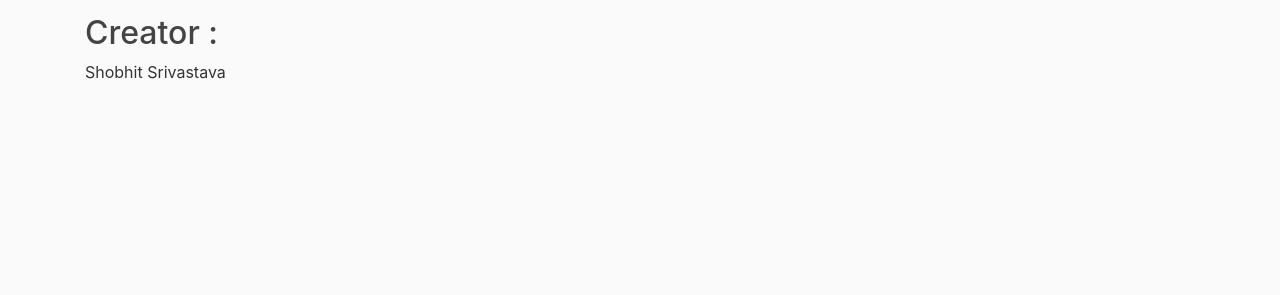
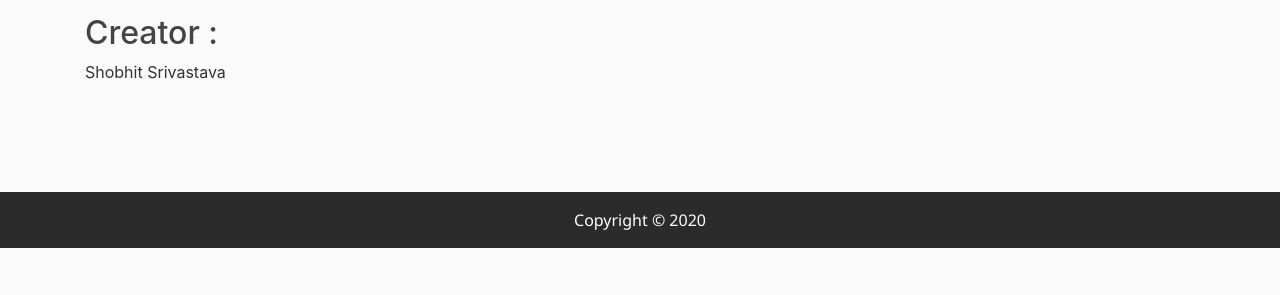
Before and after one commit to shobhitsrivastava-ds/ML-MT-WebApp, a Flask app: page / in a window 1280 px wide. Shown: the part 505-800 px from the top of the page. Run offline with Flask 2, Linux system fonts and the light colour scheme; parts of the project's set-up code (start-up, migrations or seed data) failed here and were passed over; some libraries are stand-ins or nearby versions.

Commit message:
Update home.html

```diff
--- a/template/home.html
+++ b/template/home.html
@@ -11,6 +11,17 @@
 <!-- CSS -->
 
 </head>
+    <style>
+    #main-footer
+    {
+      color: #FFFFFF;
+      font-family: "Segoe UI";
+      background: #2B2B2B;
+      text-align: center;
+      margin-top: 108px;
+      padding: 16px;
+      bottom: 8px;
+    }</style>
 <body>
 
   <header class="site-header">
@@ -85,6 +96,8 @@
     <script src="https://cdnjs.cloudflare.com/ajax/libs/popper.js/1.12.9/umd/popper.min.js" integrity="sha384-ApNbgh9B+Y1QKtv3Rn7W3mgPxhU9K/ScQsAP7hUibX39j7fakFPskvXusvfa0b4Q" crossorigin="anonymous"></script>
     <script src="https://maxcdn.bootstrapcdn.com/bootstrap/4.0.0/js/bootstrap.min.js" integrity="sha384-JZR6Spejh4U02d8jOt6vLEHfe/JQGiRRSQQxSfFWpi1MquVdAyjUar5+76PVCmYl" crossorigin="anonymous"></script>
 
-
+<footer id="main-footer">
+      Copyright &copy; 2020
+    </footer>
 </body>
 </html>
```
